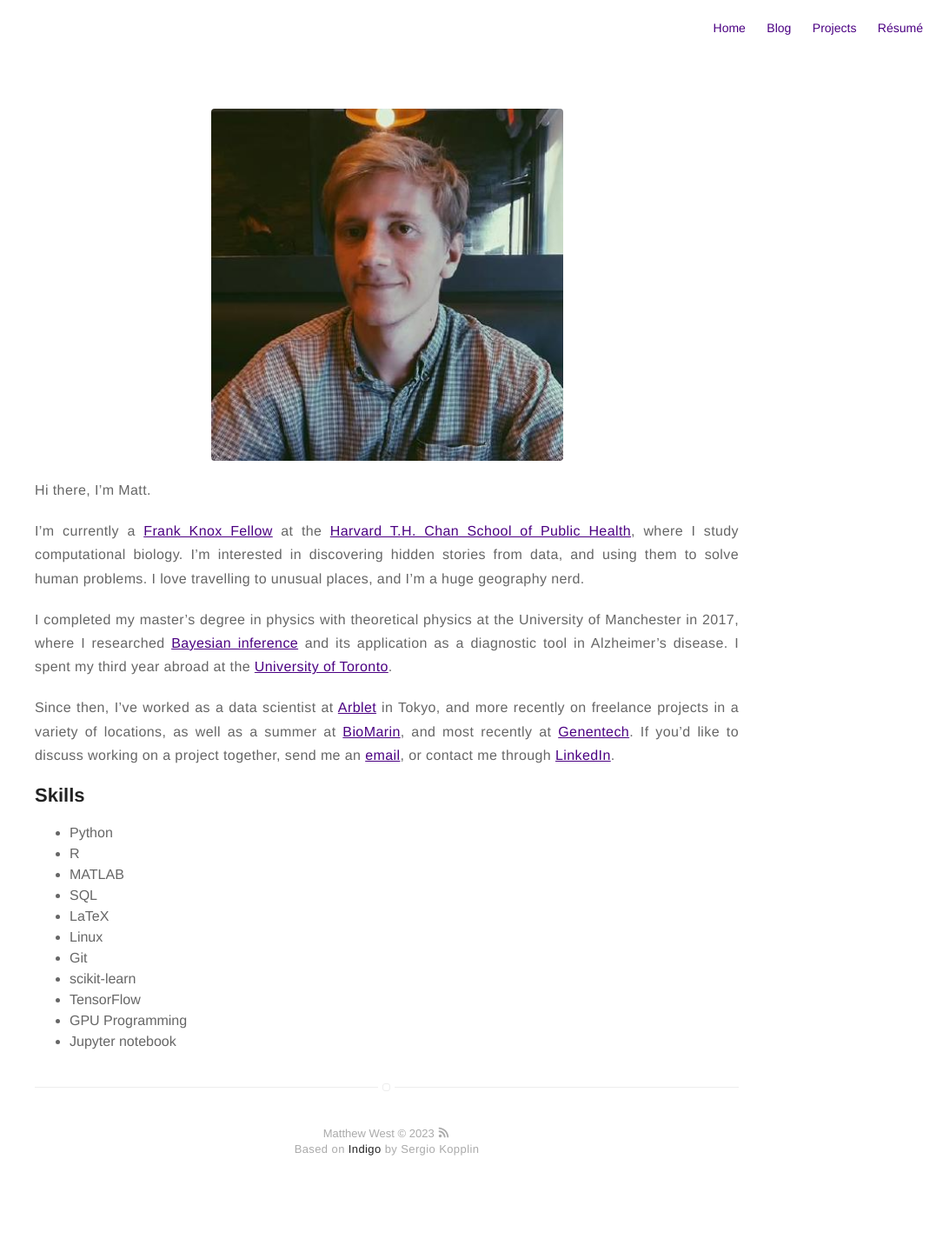
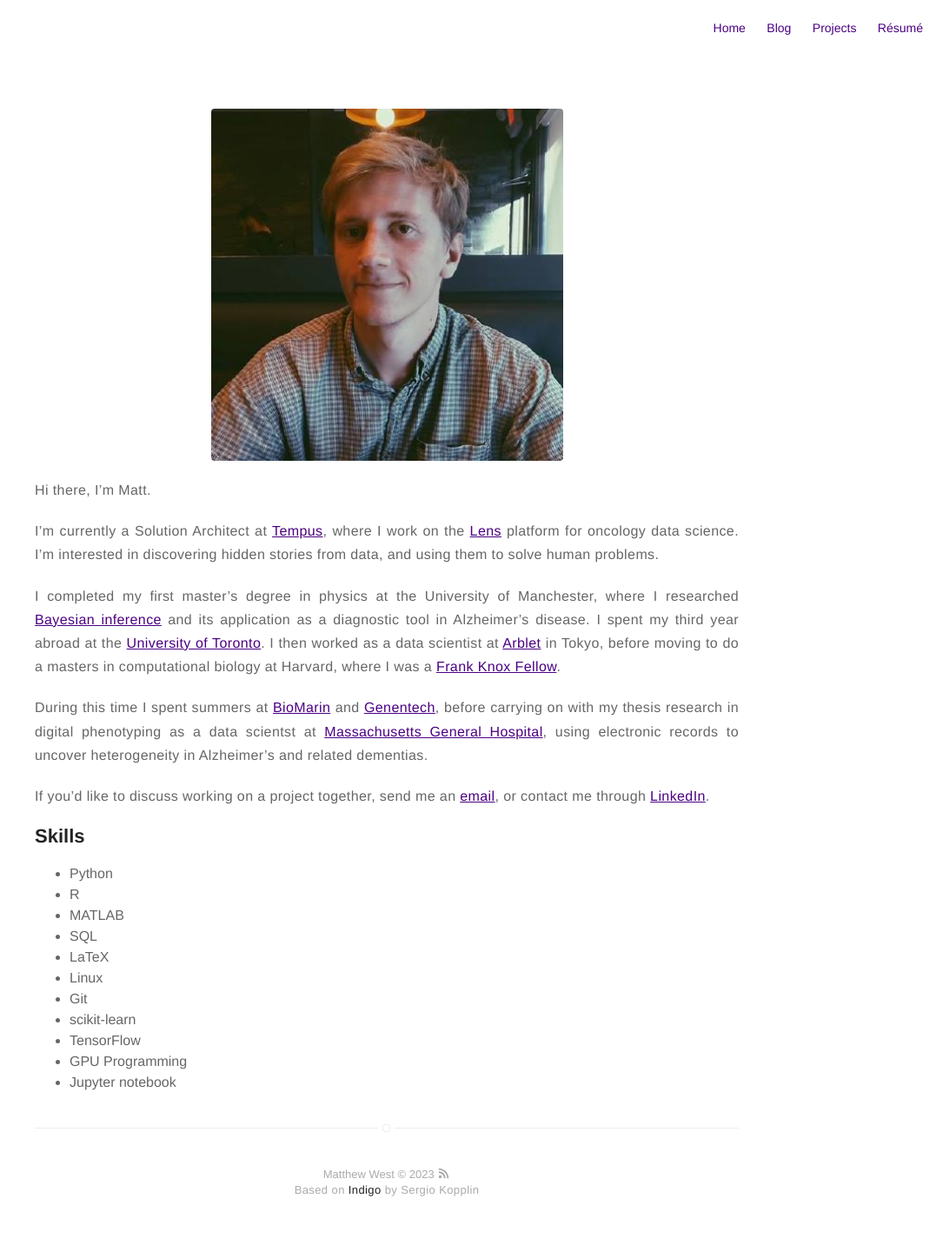
Before and after one commit to mwestt/mwestt.github.io, a Jekyll site: the page built from about.md, in a window 1280 px wide. Shown: the whole page at 87% size, without its empty margins (195-1280 px from the left). Built offline with Jekyll 4.4.1, drawn with Linux system fonts in a browser that asks for light colours; a script that is not in the unit is left out; before the commit the page ends 1393 px from its top, so only the background shows below that.

```diff
--- a/_config.yml
+++ b/_config.yml
@@ -35,7 +35,7 @@ disqus:
 
 # if you don't have any of social below, comment the line
 #facebook: myfacebook
-twitter: TheMatthewWest
+twitter: matt_westt
 # google: mygoogle
 # instagram: mattwestttt
 # pinterest: mypinterest
--- a/about.md
+++ b/about.md
@@ -7,20 +7,15 @@ mathjax: true
 
 Hi there, I'm Matt.
 
-I'm currently a [Frank Knox Fellow](https://frankknox.harvard.edu/people/matthew-west)
-at the [Harvard T.H. Chan School of Public Health](https://www.hsph.harvard.edu/biostatistics/),
-where I study computational biology.
-<!-- <a href="https://www.arblet.com/" style="text-decoration: none; font-weight:bold; color:rgb(0,0,0)"> Arblet Inc.</a>. -->
-I'm interested in discovering hidden stories from data, and using them to solve
-human problems. I love travelling to unusual places, and I'm a huge geography nerd.
+I'm currently a Solution Architect at [Tempus](https://www.tempus.com/), where I work on the [Lens](https://www.tempus.com/life-sciences/lens/) platform for oncology data science. I'm interested in discovering hidden stories from data, and using them to solve human problems.
 
-I completed my master's degree in physics with theoretical physics at the
-University of Manchester in 2017, where I researched [Bayesian inference](https://drive.google.com/file/d/1fV6HB7wGF7PJa3SLyz1GXGkPLRz3RPOJ/view?usp=sharing) and its
-application as a diagnostic tool in Alzheimer's disease. I spent my third year abroad at the
-[University of Toronto](https://www.physics.utoronto.ca/~nonlin/abstracts/MWest_479_report_2016_abstract.html).
+I completed my first master's degree in physics at the
+University of Manchester, where I researched [Bayesian inference](https://drive.google.com/file/d/1fV6HB7wGF7PJa3SLyz1GXGkPLRz3RPOJ/view?usp=sharing) and its application as a diagnostic tool in Alzheimer's disease. I spent my third year abroad at the
+[University of Toronto](https://www.physics.utoronto.ca/~nonlin/abstracts/MWest_479_report_2016_abstract.html). I then worked as a data scientist at [Arblet](http://www.arblet.com/) in Tokyo, before moving to do a masters in computational biology at Harvard, where I was a [Frank Knox Fellow](https://frankknox.harvard.edu/).
 
-Since then, I've worked as a data scientist at [Arblet](http://www.arblet.com/) in Tokyo, and more recently on freelance projects in a variety of
-locations, as well as a summer at [BioMarin](https://www.biomarin.com/), and most recently at [Genentech](https://www.gene.com/). If you'd like to discuss working on a project together, send me an [email](mailto:m.west2718@gmail.com),
+During this time I spent summers at [BioMarin](https://www.biomarin.com/) and [Genentech](https://www.gene.com/), before carrying on with my thesis research in digital phenotyping as a data scientst at [Massachusetts General Hospital](https://www.massgeneral.org/neurology/research/mind-data-science-lab), using electronic records to uncover heterogeneity in Alzheimer's and related dementias.
+
+If you'd like to discuss working on a project together, send me an [email](mailto:m.west2718@gmail.com),
 or contact me through [LinkedIn](https://www.linkedin.com/in/mwestt/).
 
 ## Skills
```
Also changed, not shown: _posts/2022-10-07-Simpsons-haiku.markdown (added, +40 -0 lines), assets/images/47_ronin.png (added), assets/images/twitter-logo.png (added).
